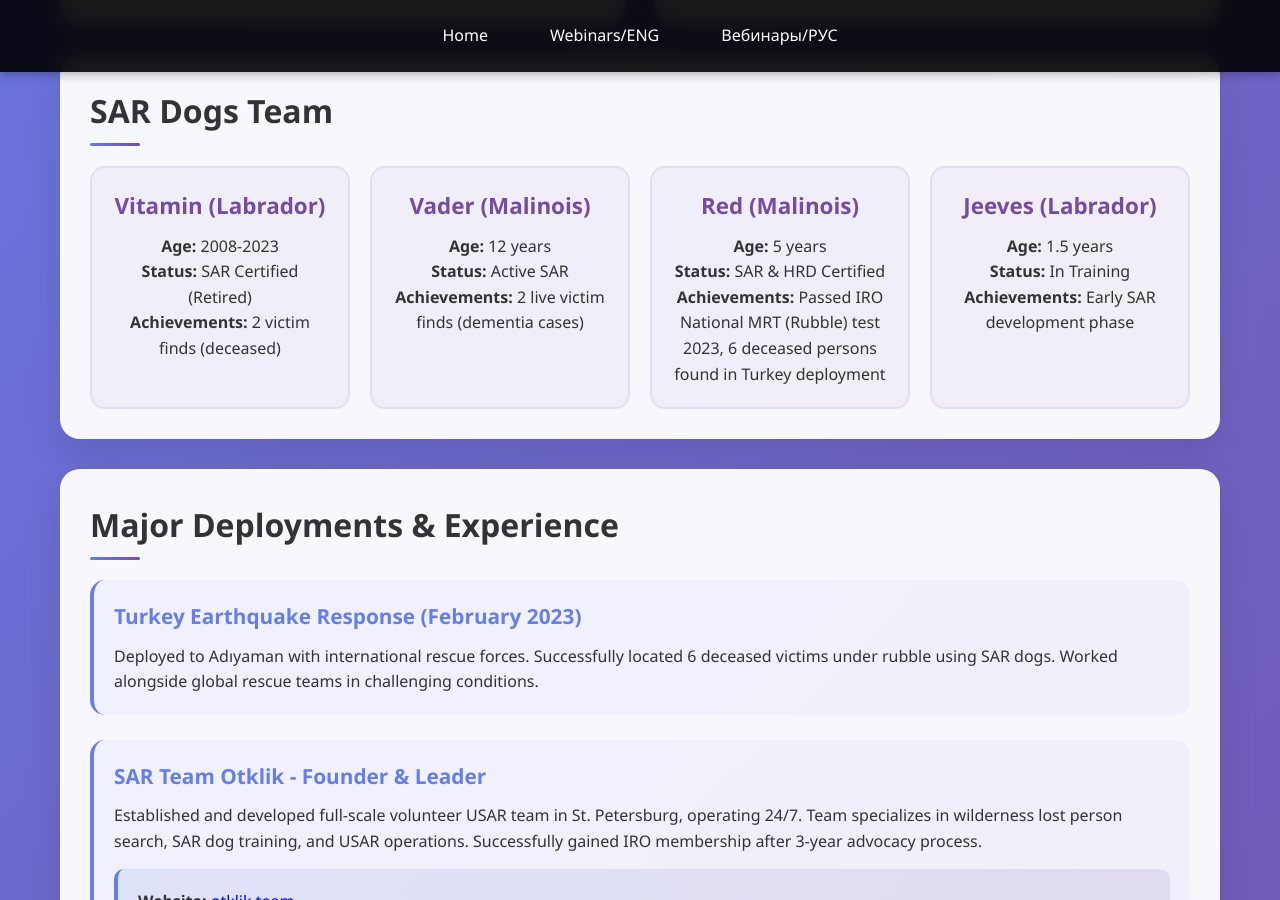
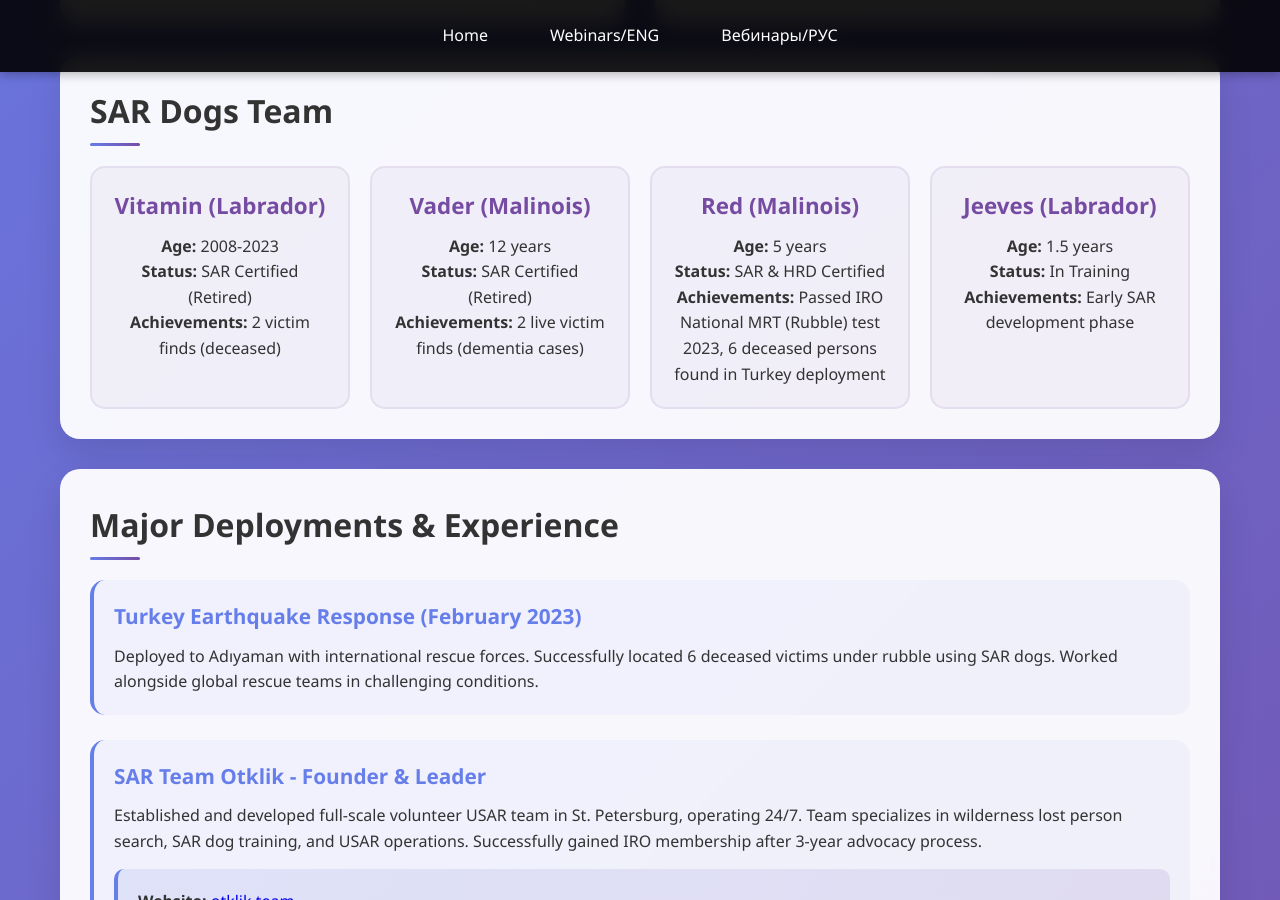
Before and after one commit to vadika/workingdog.fi, a Jekyll site: the page built from index.html, in a window 1280 px wide and 900 px high, scrolled down 919 px. Built offline with Jekyll 4.4.1, drawn with Linux system fonts in a browser that asks for light colours.

Commit message:
some more tuning

```diff
--- a/_data/dogs.yml
+++ b/_data/dogs.yml
@@ -8,7 +8,7 @@
 - name: "Vader"
   breed: "Malinois"
   age: "12 years"
-  status: "Active SAR"
+  status: "SAR Certified (Retired)"
   achievements: "2 live victim finds (dementia cases)"
 
 - name: "Red"
```
